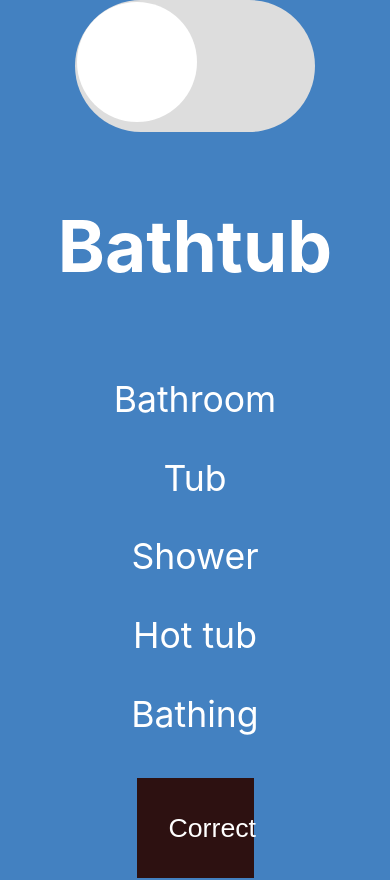
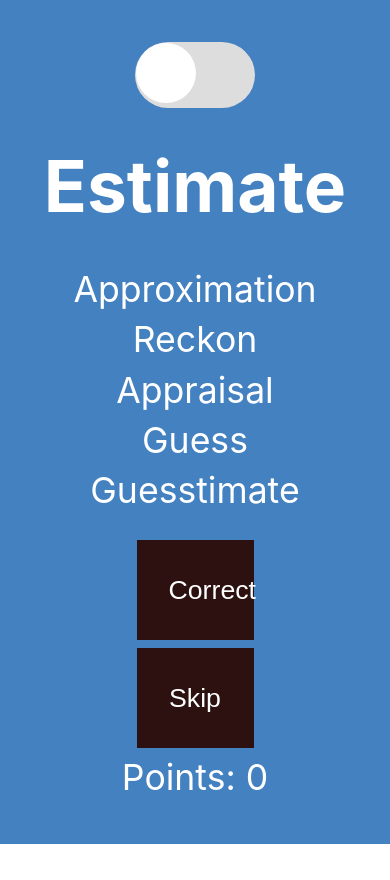
Before and after one commit to WilliamHeidemann/WilliamHeidemann.github.io, a React (Create React App) app: page / in a window 390 px wide. Shown: the top 880 px of the page. After the commit the page ends 844 px from the top, so only its background shows below. Built offline with nearby package versions, Linux system fonts and the light colour scheme.

Commit message:
updated for better iphone layout

```diff
--- a/src/App.css
+++ b/src/App.css
@@ -8,12 +8,12 @@
 }
 
 h1 {
-  margin: 1em 0;
+  margin: 0.5em 0;
   font-size: 4em;
 }
 
 p {
-  margin: 0.5em 0;
+  margin: 0.1em 0;
   font-size: 2em;
 }
 
@@ -54,9 +54,9 @@ p {
 
 .toggle-label {
   display: block;
-  width: 240px;
-  height: 132px;
-  border-radius: 146px;
+  width: 120px;
+  height: 66px;
+  border-radius: 73px;
   background-color: #ddd;
   position: relative;
   cursor: pointer;
@@ -66,11 +66,11 @@ p {
 .toggle-label:before {
   content: "";
   position: absolute;
-  top: 2px;
-  left: 2px;
-  width: 120px;
-  height: 120px;
-  border-radius: 120px;
+  top: 1px;
+  left: 1px;
+  width: 60px;
+  height: 60px;
+  border-radius: 60px;
   background-color: white;
   transition: transform 0.2s ease;
 }
--- a/src/App.js
+++ b/src/App.js
@@ -2,6 +2,7 @@ import './App.css';
 import wordsCSV from './words.csv'
 import {useEffect, useState} from "react";
 
+// Before npm can run: cd .\taboo-app\
 // For dev: npm start
 // For publishing: npm run deploy
 
```
Also changed, not shown: src/words.csv.
